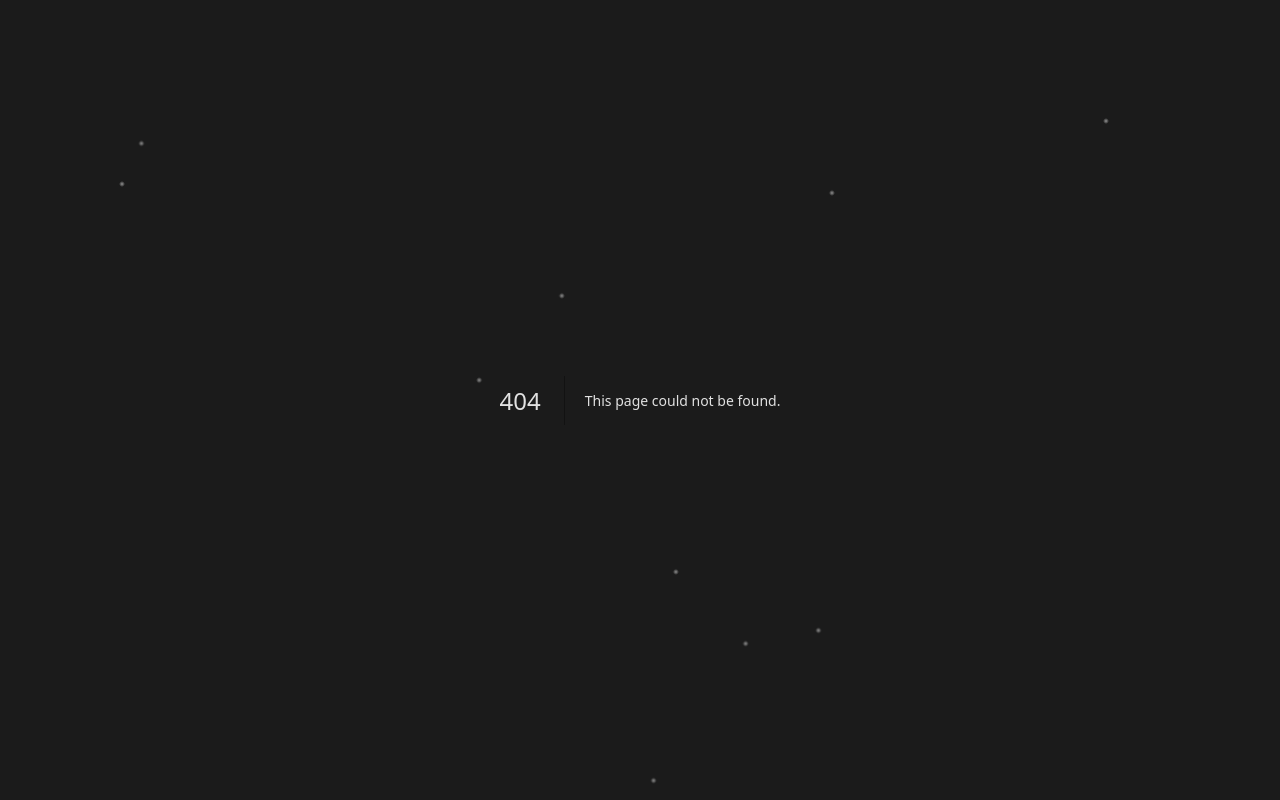
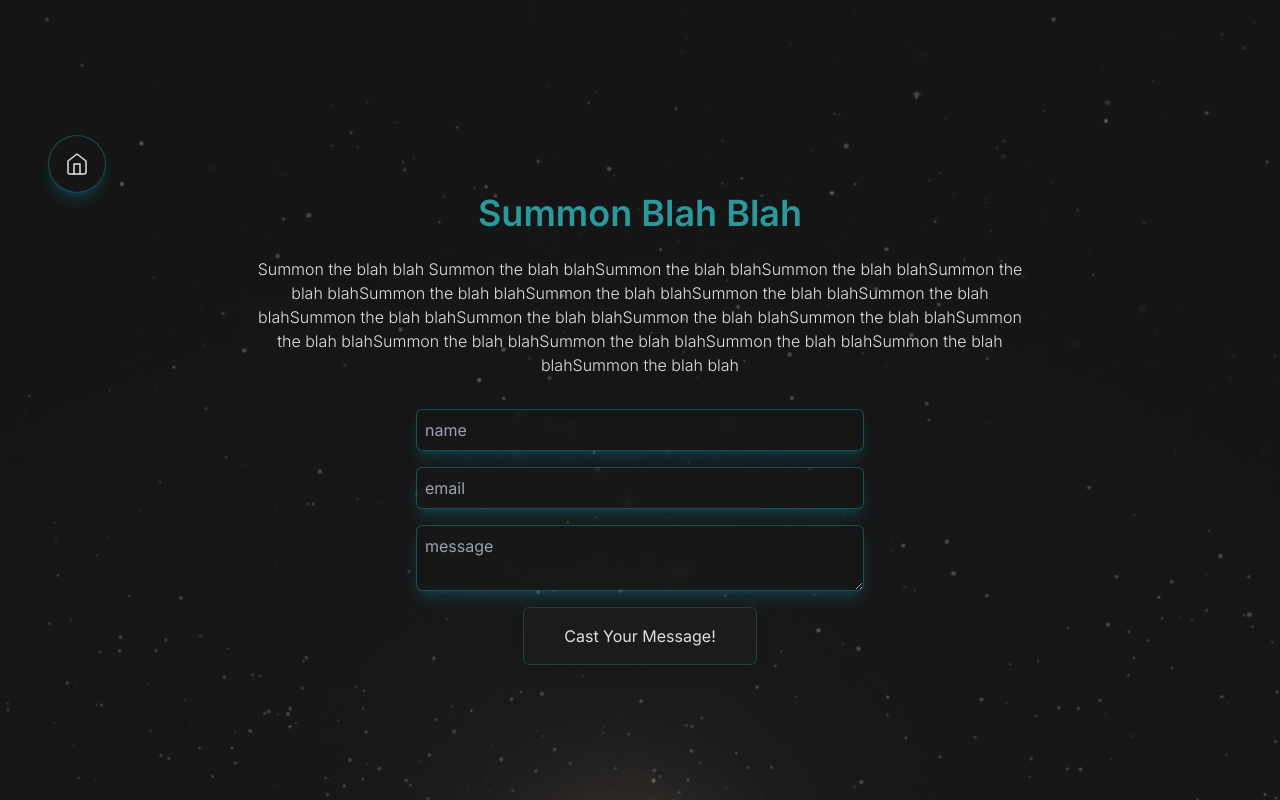
Before and after one commit to brambach/Website, a Next.js app: page /contact in a window 1280 px wide. Before the commit this address had no page. Built offline with nearby package versions, Linux system fonts and the light colour scheme.

Commit message:
mostly done with contact page

```diff
--- /dev/null
+++ b/src/app/(sub pages)/contact/page.js
@@ -0,0 +1,26 @@
+import Image from "next/image";
+import bg from "../../../../public/background/contact-background.png";
+import AboutDetails from "@/app/components/about";
+import Form from "@/app/components/contact/Form";
+
+
+
+export default function Contact() {
+    return (
+        <>
+            <Image src={bg} alt="background-image" className="z-0 fixed top-0 left-0 w-full h-full object-cover object-center opacity-20" />
+
+            <article className="relative w-full flex flex-col items-center justify-center space-y-8">
+                <div className="flex flex-col items-center justify-center space-y-6 w-3/4">
+                    <h1 className="text-accent font-semibold text-center text-4xl capitalize">
+                        summon blah blah
+                    </h1>
+                    <p className="text-center font-light">
+                        Summon the blah blah Summon the blah blahSummon the blah blahSummon the blah blahSummon the blah blahSummon the blah blahSummon the blah blahSummon the blah blahSummon the blah blahSummon the blah blahSummon the blah blahSummon the blah blahSummon the blah blahSummon the blah blahSummon the blah blahSummon the blah blahSummon the blah blahSummon the blah blahSummon the blah blah
+                    </p>
+                </div>
+                <Form />
+            </article>
+        </>
+    );
+}
--- a/src/app/components/HomeBtn.jsx
+++ b/src/app/components/HomeBtn.jsx
@@ -7,7 +7,7 @@
         <Link
             href={"/"}
             target={'_self'}
-            className='z-10 text-foreground rounded-full flex items-center justify-center custom-bg fixed -top-14 -left-12 w-fit self-start'
+            className='z-10 text-foreground rounded-full flex items-center justify-center custom-bg fixed -top-18 -left-20 w-fit self-start'
             aria-label={"home"}
             name={"home"}
         >
--- /dev/null
+++ b/src/app/components/contact/Form.jsx
@@ -0,0 +1,82 @@
+"use client"
+import React from 'react';
+import { useForm } from 'react-hook-form';
+import emailjs from "@emailjs/browser";
+
+export default function Form() {
+    const { register, handleSubmit, formState: { errors } } = useForm();
+
+    const sendEmail = (params) => {
+
+        emailjs.send
+            (process.env.NEXT_PUBLIC_SERVICE_ID,
+                process.env.NEXT_PUBLIC_TEMPLATE_ID,
+                params,
+                {
+                    publicKey: process.env.NEXT_PUBLIC_PUBLIC_KEY,
+                    limitRate: {
+                        throttle: 5000, // you can't send more than 1 email per 5 seconds
+                    }
+                })
+            .then(
+                () => {
+                    console.log('SUCCESS!');
+                },
+                (error) => {
+                    console.log('FAILED...', error.text);
+                },
+            );
+    };
+
+    const onSubmit = (data) => {
+        const templateParams = {
+            to_name: "Bryce",
+            from_name: data.name,
+            reply_to: data.email,
+            message: data.message,
+        }
+        sendEmail(templateParams);
+    };
+
+
+
+    return (
+        <form onSubmit={handleSubmit(onSubmit)}
+            className='max-w-md w-full flex flex-col items-center justify-center space-y-4'
+        >
+            <input type="text" placeholder="name" {...register("name", {
+                required: 'This field is required!',
+                minLength: {
+                    value: 3,
+                    message: "Name should be at least 3 characters long."
+                }
+            })}
+                className='w-full p-2 rounded-md shadow-lg text-foreground focus:outline-none focus:ring-2 focus:ring-accent/50 custom-bg'
+            />
+            {
+                errors.name && <span className='inline-block self-start text-accent'>{errors.name.message}</span>
+            }
+            <input type="email" placeholder="email" {...register("email", { required: 'This field is required!' })}
+                className='w-full p-2 rounded-md shadow-lg text-foreground focus:outline-none focus:ring-2 focus:ring-accent/50 custom-bg'
+            />
+            {
+                errors.email && <span className='inline-block self-start text-accent'>{errors.email.message}</span>
+            }
+            <textarea placeholder='message' {...register("message", { required: 'This field is required!', maxLength: {
+                value: 500,
+                message: "Message should be less than 500 characters",
+             }, minLength : {
+                value: 50,
+                message: "Message should be more than 50 characters"
+            }})}
+                className='w-full p-2 rounded-md shadow-lg text-foreground focus:outline-none focus:ring-2 focus:ring-accent/50 custom-bg'
+            />
+            {
+                errors.message && <span className='inline-block self-start text-accent'>{errors.message.message}</span>
+            }
+            <input
+                value={"Cast your message!"}
+                className='px-10 py-4 rounded-md shadow-lg bg-background border border-accent/30 border-solid hover:shadow-glass-sm backdrop-blur-sm text-foreground focus:outline-none focus:ring-accent/50 cursor-pointer capitalize' type="submit" />
+        </form>
+    );
+}
--- a/src/app/layout.js
+++ b/src/app/layout.js
@@ -16,7 +16,7 @@
 export default function RootLayout({ children }) {
   return (
     <html lang="en">
-      <body className={clsx(inter.variable, "bg-background text-foreground")}>
+      <body className={clsx(inter.variable, "bg-background text-foreground font-inter")}>
         {children}
         <SpaceDebris />
         </body>
```
Also changed, not shown: 1 other file (tests, documents, lock files or other folders).
